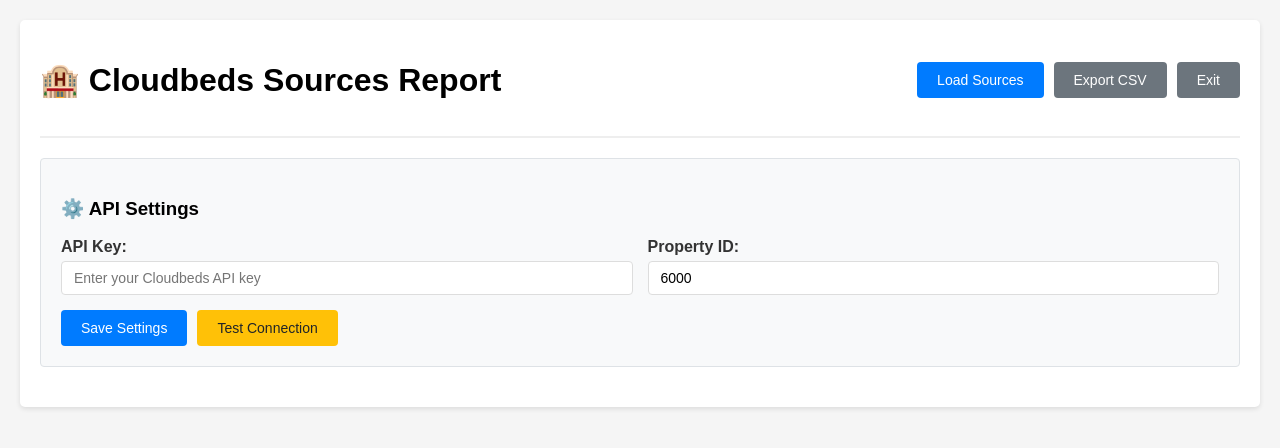
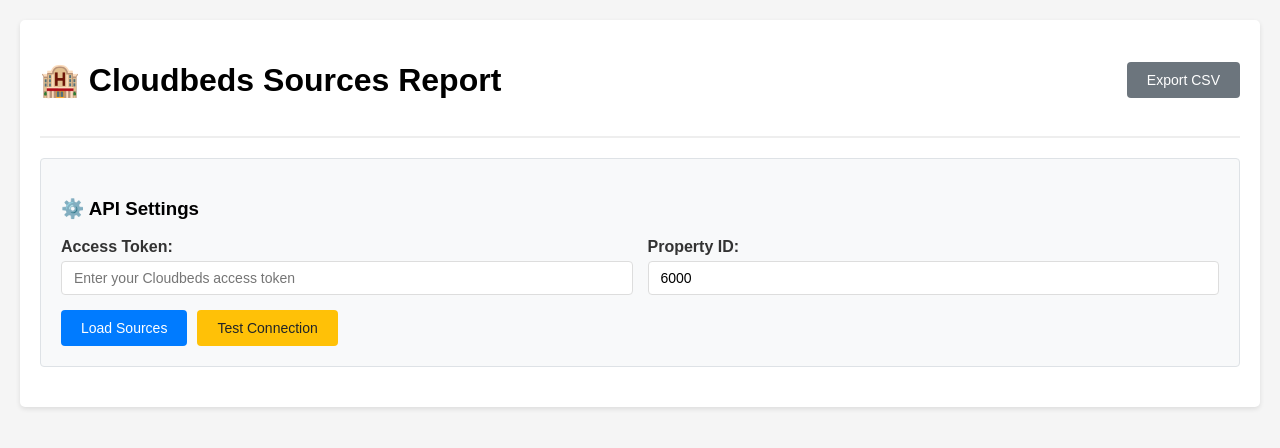
Before and after one commit to asovgir/source-export, a Flask app: page / in a window 1280 px wide. Shown: the top 448 px of the page. Run offline with Flask 3, Linux system fonts and the light colour scheme.

Commit message:
replaced api key with token

```diff
--- a/main.py
+++ b/main.py
@@ -54,7 +54,7 @@
     """Get API credentials from config"""
     config = load_config()
     return {
-        'api_key': config.get('api_key'),
+        'access_token': config.get('access_token'),
         'property_id': config.get('property_id', '6000')
     }
 
@@ -62,9 +62,9 @@
 SOURCES_URL = "https://api.cloudbeds.com/api/v1.3/getSources"
 
 def make_api_call(url, params, credentials):
-    """Make API call to Cloudbeds using API Key authentication"""
+    """Make API call to Cloudbeds using Bearer token authentication"""
     headers = {
-        "x-api-key": credentials['api_key'],
+        "Authorization": f"Bearer {credentials['access_token']}",
         "Accept": "application/json",
         "Content-Type": "application/json"
     }
@@ -76,9 +76,9 @@
         if response.status_code == 200:
             return {'success': True, 'data': response.json()}
         elif response.status_code == 401:
-            return {'success': False, 'error': "Authentication failed. Please check your API key."}
+            return {'success': False, 'error': "Authentication failed. Please check your access token."}
         elif response.status_code == 403:
-            return {'success': False, 'error': "Access forbidden. Please check your API permissions."}
+            return {'success': False, 'error': "Access forbidden. Please check your access token permissions."}
         elif response.status_code == 429:
             return {'success': False, 'error': "Rate limit exceeded. Please try again in a few minutes."}
         else:
@@ -169,7 +169,7 @@
     try:
         data = request.get_json()
         config = {
-            'api_key': data.get('api_key', '').strip(),
+            'access_token': data.get('access_token', '').strip(),
             'property_id': data.get('property_id', '6000').strip()
         }
 
@@ -190,13 +190,13 @@
     print("🧪 Testing API connection...")
 
     # Get current form data if available, otherwise use saved config
-    form_api_key = request.args.get('api_key')
+    form_access_token = request.args.get('access_token')
     form_property_id = request.args.get('property_id')
 
-    if form_api_key and form_property_id:
+    if form_access_token and form_property_id:
         # Use form data for testing (before saving)
         credentials = {
-            'api_key': form_api_key.strip(),
+            'access_token': form_access_token.strip(),
             'property_id': form_property_id.strip()
         }
         print("🔧 Using form data for test")
@@ -206,10 +206,10 @@
         print("🔧 Using saved credentials for test")
 
     # Validate credentials
-    if not credentials['api_key'] or not credentials['api_key'].strip():
+    if not credentials['access_token'] or not credentials['access_token'].strip():
         return jsonify({
             'success': False,
-            'error': 'Please configure your API credentials first.'
+            'error': 'Please configure your access token first.'
         })
 
     if not credentials['property_id'] or not credentials['property_id'].strip():
@@ -272,8 +272,8 @@
     """Main API endpoint for fetching sources"""
     credentials = get_credentials()
 
-    if not credentials['api_key']:
-        return jsonify({'success': False, 'error': 'API credentials not configured. Please check settings.'})
+    if not credentials['access_token']:
+        return jsonify({'success': False, 'error': 'Access token not configured. Please check settings.'})
 
     print(f"🚀 Fetching sources for property {credentials['property_id']}")
 
@@ -325,8 +325,8 @@
     """Export sources data to CSV"""
     credentials = get_credentials()
 
-    if not credentials['api_key']:
-        return "API credentials not configured", 400
+    if not credentials['access_token']:
+        return "Access token not configured", 400
 
     print(f"📊 Exporting sources to CSV for property {credentials['property_id']}")
 
--- a/templates/index.html
+++ b/templates/index.html
@@ -201,9 +201,7 @@
         <div class="header">
             <h1>🏨 Cloudbeds Sources Report</h1>
             <div class="controls">
-                <button onclick="loadSources()" id="loadBtn">Load Sources</button>
                 <button onclick="exportCSV()" id="exportBtn" class="btn-success" disabled>Export CSV</button>
-                <button onclick="shutdownApp()" class="btn-secondary">Exit</button>
             </div>
         </div>
 
@@ -212,15 +210,15 @@
             <h3>⚙️ API Settings</h3>
             <div class="settings-form">
                 <div class="form-group">
-                    <label for="apiKey">API Key:</label>
-                    <input type="password" id="apiKey" placeholder="Enter your Cloudbeds API key">
+                    <label for="accessToken">Access Token:</label>
+                    <input type="password" id="accessToken" placeholder="Enter your Cloudbeds access token">
                 </div>
                 <div class="form-group">
                     <label for="propertyId">Property ID:</label>
                     <input type="text" id="propertyId" placeholder="Enter your Property ID (e.g., 6000)">
                 </div>
                 <div class="settings-buttons">
-                    <button onclick="saveSettings()" id="saveBtn">Save Settings</button>
+                    <button onclick="loadSources()" id="loadBtn">Load Sources</button>
                     <button onclick="testConnection()" id="testBtn" class="btn-warning">Test Connection</button>
                 </div>
             </div>
@@ -245,7 +243,7 @@
         </div>
 
         <div id="noData" class="info hidden">
-            <p>📋 No sources data loaded. Configure your API settings above and click "Load Sources" to fetch data.</p>
+            <p>📋 No sources data loaded. Configure your access token above and click "Load Sources" to fetch data.</p>
         </div>
     </div>
 
@@ -263,11 +261,11 @@
                 const result = await response.json();
 
                 if (result.success && result.data) {
-                    document.getElementById('apiKey').value = result.data.api_key || '';
+                    document.getElementById('accessToken').value = result.data.access_token || '';
                     document.getElementById('propertyId').value = result.data.property_id || '6000';
 
                     // If settings exist, show success status
-                    if (result.data.api_key) {
+                    if (result.data.access_token) {
                         showConnectionStatus('success', '✅ Settings loaded successfully');
                     }
                 }
@@ -277,11 +275,12 @@
         }
 
         async function saveSettings() {
-            const apiKey = document.getElementById('apiKey').value.trim();
+            // This function is no longer used but kept for compatibility
+            const accessToken = document.getElementById('accessToken').value.trim();
             const propertyId = document.getElementById('propertyId').value.trim();
 
-            if (!apiKey) {
-                showMessage('error', 'Please enter your API key');
+            if (!accessToken) {
+                showMessage('error', 'Please enter your access token');
                 return;
             }
 
@@ -297,7 +296,7 @@
                         'Content-Type': 'application/json',
                     },
                     body: JSON.stringify({
-                        api_key: apiKey,
+                        access_token: accessToken,
                         property_id: propertyId
                     })
                 });
@@ -317,18 +316,18 @@
         }
 
         async function testConnection() {
-            const apiKey = document.getElementById('apiKey').value.trim();
+            const accessToken = document.getElementById('accessToken').value.trim();
             const propertyId = document.getElementById('propertyId').value.trim();
 
-            if (!apiKey || !propertyId) {
-                showConnectionStatus('error', '❌ Please enter both API key and Property ID');
+            if (!accessToken || !propertyId) {
+                showConnectionStatus('error', '❌ Please enter both access token and Property ID');
                 return;
             }
 
             showConnectionStatus('testing', '🔄 Testing connection...');
 
             try {
-                const response = await fetch(`/api/test-connection?api_key=${encodeURIComponent(apiKey)}&property_id=${encodeURIComponent(propertyId)}`);
+                const response = await fetch(`/api/test-connection?access_token=${encodeURIComponent(accessToken)}&property_id=${encodeURIComponent(propertyId)}`);
                 const result = await response.json();
 
                 if (result.success) {
@@ -452,9 +451,43 @@
         }
 
         async function loadSources() {
+            // First, save the settings
+            const accessToken = document.getElementById('accessToken').value.trim();
+            const propertyId = document.getElementById('propertyId').value.trim();
+
+            if (!accessToken) {
+                showMessage('error', 'Please enter your access token');
+                return;
+            }
+
+            if (!propertyId) {
+                showMessage('error', 'Please enter your Property ID');
+                return;
+            }
+
             try {
                 setLoading(true);
 
+                // Save settings first
+                const saveResponse = await fetch('/api/save-settings', {
+                    method: 'POST',
+                    headers: {
+                        'Content-Type': 'application/json',
+                    },
+                    body: JSON.stringify({
+                        access_token: accessToken,
+                        property_id: propertyId
+                    })
+                });
+
+                const saveResult = await saveResponse.json();
+
+                if (!saveResult.success) {
+                    showMessage('error', `Failed to save settings: ${saveResult.error}`);
+                    return;
+                }
+
+                // Then load sources
                 const response = await fetch('/api/sources');
                 const result = await response.json();
 
@@ -462,6 +495,7 @@
                     sourcesData = result.data;
                     createTable(result.data);
                     showMessage('success', `Successfully loaded ${result.data.count} sources!`);
+                    showConnectionStatus('success', '✅ Settings saved and sources loaded');
                 } else {
                     showMessage('error', `Failed to load sources: ${result.error}`);
                     document.getElementById('tableContainer').classList.add('hidden');
@@ -495,17 +529,6 @@
 
             showMessage('success', 'CSV export started! Check your downloads folder.');
         }
-
-        async function shutdownApp() {
-            if (confirm('Are you sure you want to exit the application?')) {
-                try {
-                    await fetch('/shutdown', { method: 'POST' });
-                } catch (error) {
-                    // Expected error since server shuts down
-                }
-                window.close();
-            }
-        }
     </script>
 </body>
 </html>
```
